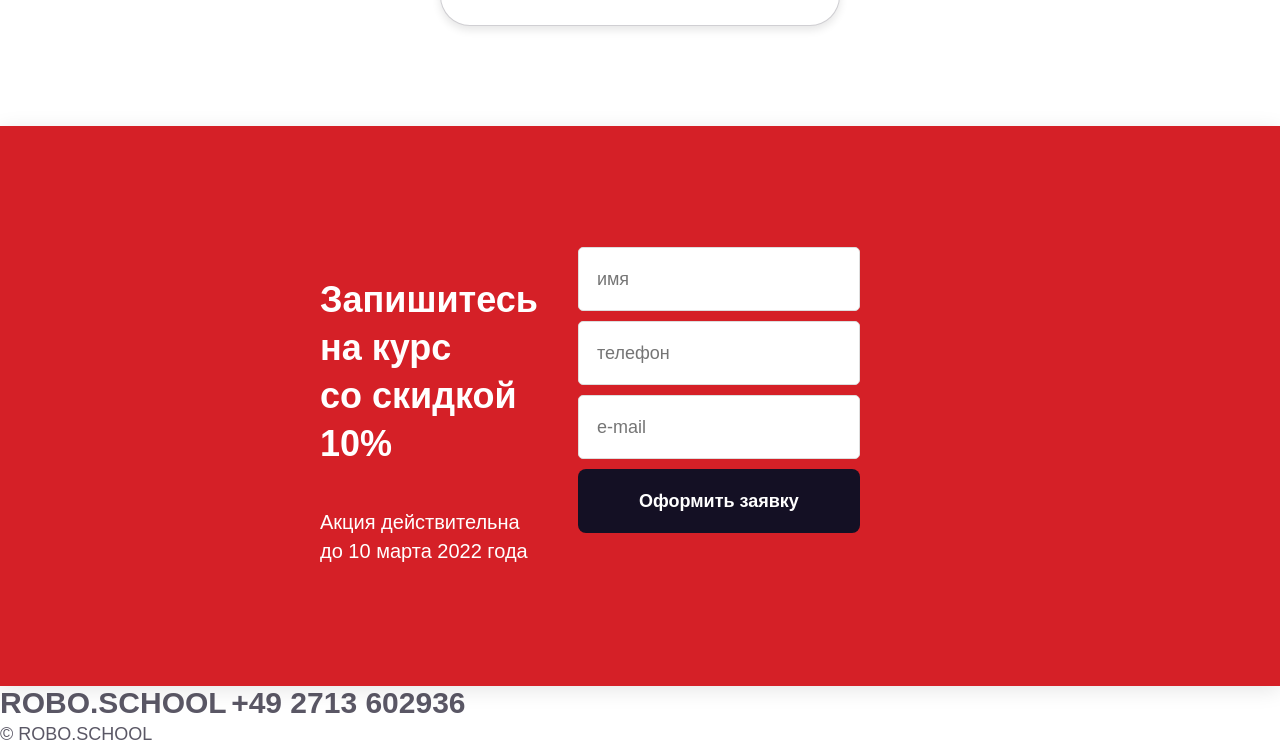
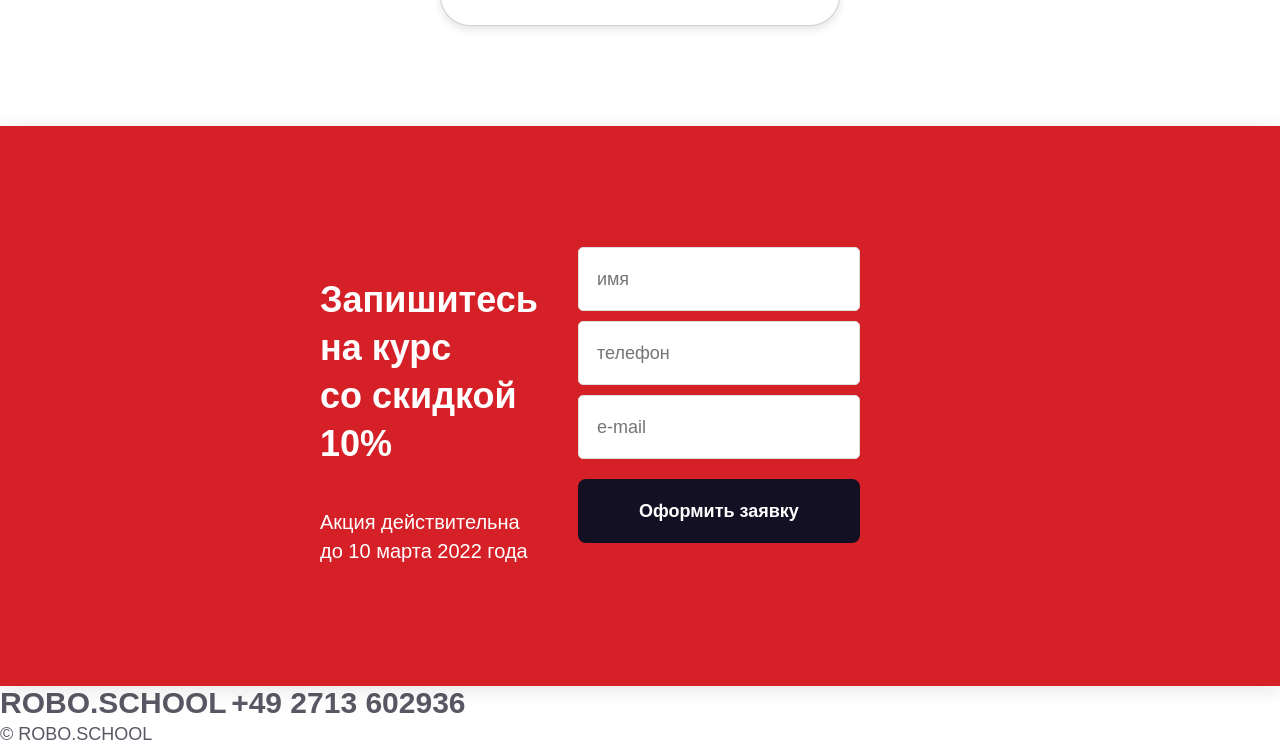
Before and after one commit to Dmitriy-Ponomarenko/moko-school, a website built with Vite: page index.html in a window 1280 px wide. Shown: the part 2960-3708 px from the top of the page. Built offline with nearby package versions, Linux system fonts and the light colour scheme.

Commit message:
обвернул кнопку к контейнер

```diff
--- a/src/css/partials/application.css
+++ b/src/css/partials/application.css
@@ -84,9 +84,17 @@ input[type="email"]:focus {
     outline: none;
 }
 
+.btn-container {
+    width: 100%;
+    display: flex;
+    justify-content: center;
+    align-items: center;
+    padding-top: 10px;
+}
+
 .btn {
     width: 100%;
-    padding: 18px;
+    padding: 10px;
     background-color: #141024;
     color: #fff;
     border: none;
@@ -94,17 +102,16 @@ input[type="email"]:focus {
     font-size: 18px;
     font-weight: bold;
     cursor: pointer;
-    transition: background-color 0.3s ease;
-    box-sizing: border-box;
+    transition: background-color 0.3s ease, transform 0.2s ease-in-out;
     height: 64px;
+    display: inline-block;
 }
-
 
 .btn:hover {
     background-color: #201841;
     transform: scale(1.05);
-    transition: all ease-in-out .2s;
 }
+
 
 
 @media (max-width: 768px) {
--- a/src/partials/application.html
+++ b/src/partials/application.html
@@ -22,7 +22,9 @@
                     <input type="email" id="email" name="email" placeholder="e-mail" required>
                 </div>
 
-                <button type="submit" class="btn">Оформить заявку</button>
+                <div class="btn-container">
+                    <button type="submit" class="btn">Оформить заявку</button>
+                </div>
             </form>
         </div>
 
```
